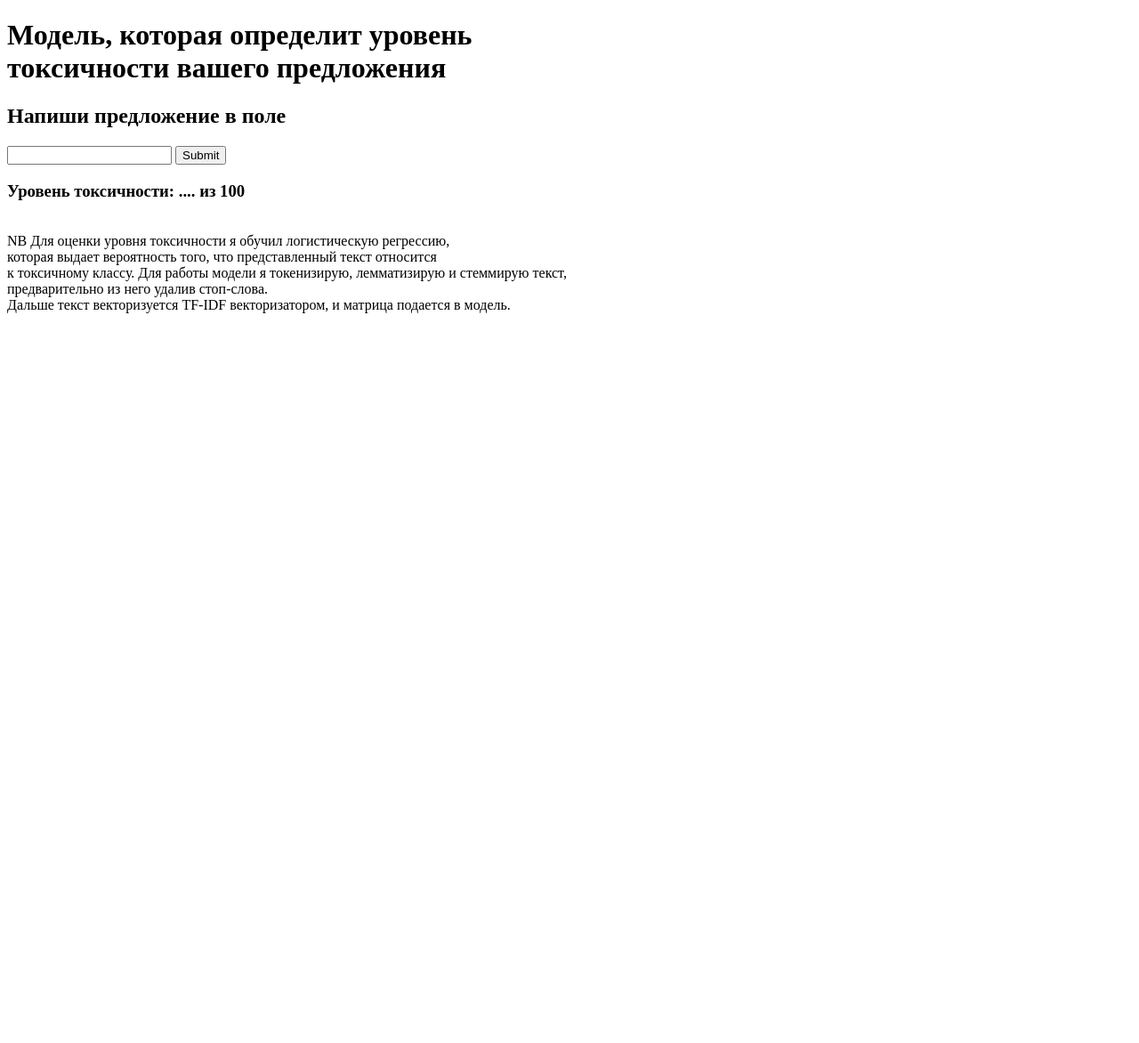
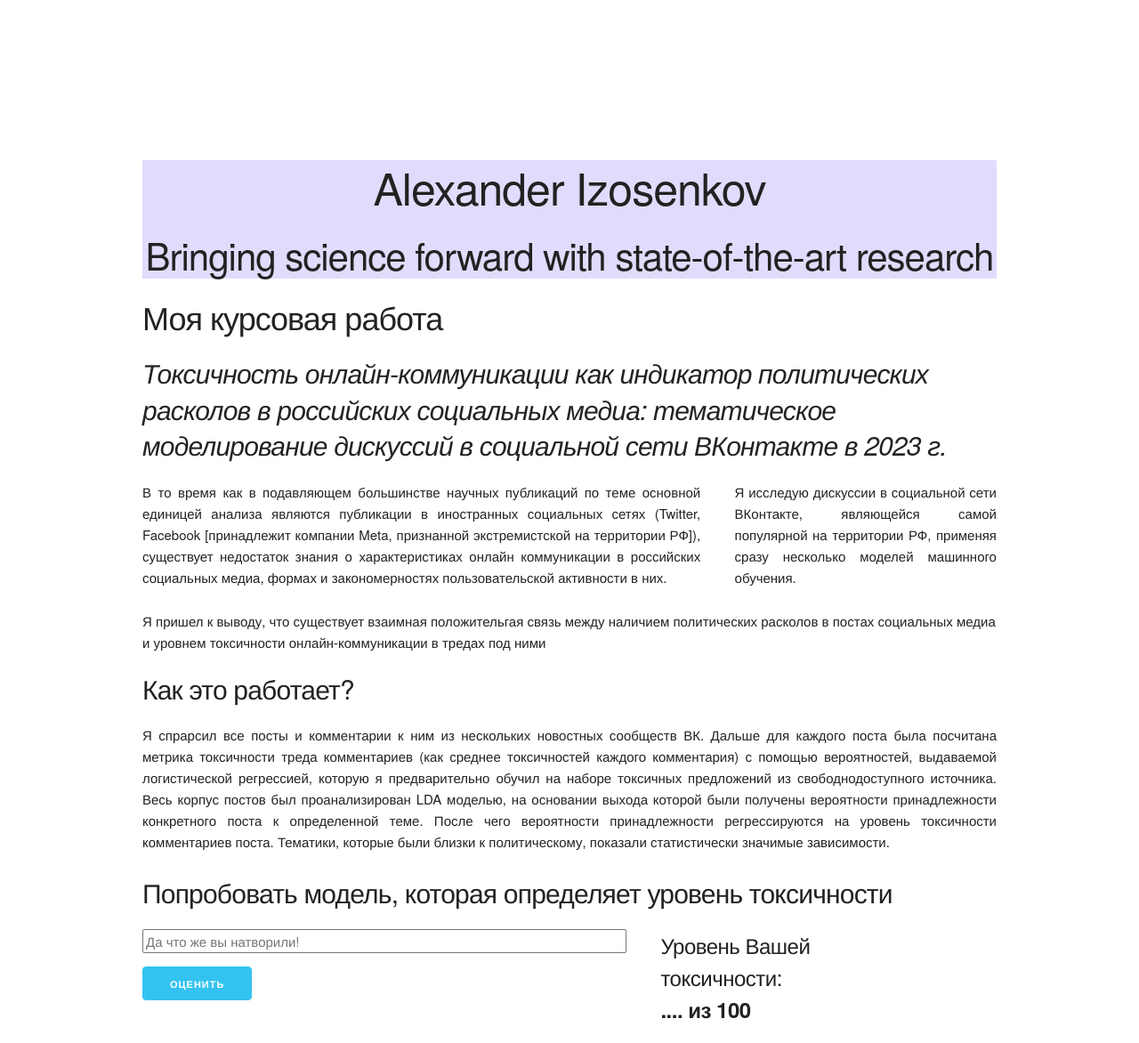
Before and after one commit to izosenkov/flask-app, a Flask app: page / in a window 1280 px wide. Shown: the whole page at 89% size. Before the commit the page ends 352 px from the top, so only its background shows below. Run offline with Flask 3, Linux system fonts and the light colour scheme; parts of the project's set-up code (start-up, migrations or seed data) failed here and were passed over.

Commit message:
add CSS styling

```diff
--- /dev/null
+++ b/static/skeleton.css
@@ -0,0 +1,435 @@
+/*
+* Skeleton V2.0.4
+* Copyright 2014, Dave Gamache
+* www.getskeleton.com
+* Free to use under the MIT license.
+* http://www.opensource.org/licenses/mit-license.php
+* 12/29/2014
+*/
+
+
+/* Table of contents
+––––––––––––––––––––––––––––––––––––––––––––––––––
+- Grid
+- Base Styles
+- Typography
+- Links
+- Buttons
+- Forms
+- Lists
+- Code
+- Tables
+- Spacing
+- Utilities
+- Clearing
+- Media Queries
+*/
+
+
+/* Grid
+–––––––––––––––––––––––––––––––––––––––––––––––––– */
+.container {
+  position: relative;
+  width: 100%;
+  max-width: 960px;
+  margin: 0 auto;
+  padding: 0 20px;
+  box-sizing: border-box; }
+.column,
+.columns {
+  width: 100%;
+  float: left;
+  box-sizing: border-box; }
+
+/* For devices larger than 400px */
+@media (min-width: 400px) {
+  .container {
+    width: 85%;
+    padding: 0; }
+}
+
+/* For devices larger than 550px */
+@media (min-width: 550px) {
+  .container {
+    width: 80%; }
+  .column,
+  .columns {
+    margin-left: 4%; }
+  .column:first-child,
+  .columns:first-child {
+    margin-left: 0; }
+
+  .one.column,
+  .one.columns                    { width: 4.66666666667%; }
+  .two.columns                    { width: 13.3333333333%; }
+  .three.columns                  { width: 22%;            }
+  .four.columns                   { width: 30.6666666667%; }
+  .five.columns                   { width: 39.3333333333%; }
+  .six.columns                    { width: 48%;            }
+  .seven.columns                  { width: 56.6666666667%; }
+  .eight.columns                  { width: 65.3333333333%; }
+  .nine.columns                   { width: 74.0%;          }
+  .ten.columns                    { width: 82.6666666667%; }
+  .eleven.columns                 { width: 91.3333333333%; }
+  .twelve.columns                 { width: 100%; margin-left: 0; }
+
+  .one-third.column               { width: 30.6666666667%; }
+  .two-thirds.column              { width: 65.3333333333%; }
+
+  .one-half.column                { width: 48%; }
+
+  /* Offsets */
+  .offset-by-one.column,
+  .offset-by-one.columns          { margin-left: 8.66666666667%; }
+  .offset-by-two.column,
+  .offset-by-two.columns          { margin-left: 17.3333333333%; }
+  .offset-by-three.column,
+  .offset-by-three.columns        { margin-left: 26%;            }
+  .offset-by-four.column,
+  .offset-by-four.columns         { margin-left: 34.6666666667%; }
+  .offset-by-five.column,
+  .offset-by-five.columns         { margin-left: 43.3333333333%; }
+  .offset-by-six.column,
+  .offset-by-six.columns          { margin-left: 52%;            }
+  .offset-by-seven.column,
+  .offset-by-seven.columns        { margin-left: 60.6666666667%; }
+  .offset-by-eight.column,
+  .offset-by-eight.columns        { margin-left: 69.3333333333%; }
+  .offset-by-nine.column,
+  .offset-by-nine.columns         { margin-left: 78.0%;          }
+  .offset-by-ten.column,
+  .offset-by-ten.columns          { margin-left: 86.6666666667%; }
+  .offset-by-eleven.column,
+  .offset-by-eleven.columns       { margin-left: 95.3333333333%; }
+
+  .offset-by-one-third.column,
+  .offset-by-one-third.columns    { margin-left: 34.6666666667%; }
+  .offset-by-two-thirds.column,
+  .offset-by-two-thirds.columns   { margin-left: 69.3333333333%; }
+
+  .offset-by-one-half.column,
+  .offset-by-one-half.columns     { margin-left: 52%; }
+
+}
+
+
+/* Base Styles
+–––––––––––––––––––––––––––––––––––––––––––––––––– */
+/* NOTE
+html is set to 62.5% so that all the REM measurements throughout Skeleton
+are based on 10px sizing. So basically 1.5rem = 15px :) */
+html {
+  font-size: 62.5%; }
+body {
+  font-size: 1.5em; /* currently ems cause chrome bug misinterpreting rems on body element */
+  line-height: 1.6;
+  font-weight: 400;
+  font-family: "Raleway", "HelveticaNeue", "Helvetica Neue", Helvetica, Arial, sans-serif;
+  color: #222; }
+
+
+/* Typography
+–––––––––––––––––––––––––––––––––––––––––––––––––– */
+h1, h2, h3, h4, h5, h6 {
+  margin-top: 0;
+  margin-bottom: 2rem;
+  font-weight: 300; }
+h1 { font-size: 4.0rem; line-height: 1.2;  letter-spacing: -.1rem;}
+h2 { font-size: 3.6rem; line-height: 1.25; letter-spacing: -.1rem; }
+h3 { font-size: 3.0rem; line-height: 1.3;  letter-spacing: -.1rem; }
+h4 { font-size: 2.4rem; line-height: 1.35; letter-spacing: -.08rem; }
+h5 { font-size: 1.8rem; line-height: 1.5;  letter-spacing: -.05rem; }
+h6 { font-size: 1.5rem; line-height: 1.6;  letter-spacing: 0; }
+
+/* Larger than phablet */
+@media (min-width: 550px) {
+  h1 { font-size: 5.0rem; }
+  h2 { font-size: 4.2rem; }
+  h3 { font-size: 3.6rem; }
+  h4 { font-size: 3.0rem; }
+  h5 { font-size: 2.4rem; }
+  h6 { font-size: 1.5rem; }
+}
+
+p {
+  margin-top: 0; }
+
+
+/* Links
+–––––––––––––––––––––––––––––––––––––––––––––––––– */
+a {
+  color: #1EAEDB; }
+a:hover {
+  color: #0FA0CE; }
+
+
+/* Buttons
+–––––––––––––––––––––––––––––––––––––––––––––––––– */
+.button,
+button,
+input[type="submit"],
+input[type="reset"],
+input[type="button"] {
+  display: inline-block;
+  height: 38px;
+  padding: 0 30px;
+  color: #555;
+  text-align: center;
+  font-size: 11px;
+  font-weight: 600;
+  line-height: 38px;
+  letter-spacing: .1rem;
+  text-transform: uppercase;
+  text-decoration: none;
+  white-space: nowrap;
+  background-color: transparent;
+  border-radius: 4px;
+  border: 1px solid #bbb;
+  cursor: pointer;
+  box-sizing: border-box; }
+.button:hover,
+button:hover,
+input[type="submit"]:hover,
+input[type="reset"]:hover,
+input[type="button"]:hover,
+.button:focus,
+button:focus,
+input[type="submit"]:focus,
+input[type="reset"]:focus,
+input[type="button"]:focus {
+  color: #333;
+  border-color: #888;
+  outline: 0; }
+.button.button-primary,
+button.button-primary,
+input[type="submit"].button-primary,
+input[type="reset"].button-primary,
+input[type="button"].button-primary {
+  color: #FFF;
+  background-color: #33C3F0;
+  border-color: #33C3F0; }
+.button.button-primary:hover,
+button.button-primary:hover,
+input[type="submit"].button-primary:hover,
+input[type="reset"].button-primary:hover,
+input[type="button"].button-primary:hover,
+.button.button-primary:focus,
+button.button-primary:focus,
+input[type="submit"].button-primary:focus,
+input[type="reset"].button-primary:focus,
+input[type="button"].button-primary:focus {
+  color: #FFF;
+  background-color: #1EAEDB;
+  border-color: #1EAEDB; }
+
+
+/* Forms
+–––––––––––––––––––––––––––––––––––––––––––––––––– */
+input[type="email"],
+input[type="number"],
+input[type="search"],
+input[type="text"],
+input[type="tel"],
+input[type="url"],
+input[type="password"],
+textarea,
+select {
+  height: 38px;
+  padding: 6px 10px; /* The 6px vertically centers text on FF, ignored by Webkit */
+  background-color: #fff;
+  border: 1px solid #D1D1D1;
+  border-radius: 4px;
+  box-shadow: none;
+  box-sizing: border-box; }
+/* Removes awkward default styles on some inputs for iOS */
+input[type="email"],
+input[type="number"],
+input[type="search"],
+input[type="text"],
+input[type="tel"],
+input[type="url"],
+input[type="password"],
+textarea {
+  -webkit-appearance: none;
+     -moz-appearance: none;
+          appearance: none; }
+textarea {
+  min-height: 65px;
+  padding-top: 6px;
+  padding-bottom: 6px; }
+input[type="email"]:focus,
+input[type="number"]:focus,
+input[type="search"]:focus,
+input[type="text"]:focus,
+input[type="tel"]:focus,
+input[type="url"]:focus,
+input[type="password"]:focus,
+textarea:focus,
+select:focus {
+  border: 1px solid #33C3F0;
+  outline: 0; }
+label,
+legend {
+  display: block;
+  margin-bottom: .5rem;
+  font-weight: 600; }
+fieldset {
+  padding: 0;
+  border-width: 0; }
+input[type="checkbox"],
+input[type="radio"] {
+  display: inline; }
+label > .label-body {
+  display: inline-block;
+  margin-left: .5rem;
+  font-weight: normal; }
+
+
+/* Lists
+–––––––––––––––––––––––––––––––––––––––––––––––––– */
+ul {
+  list-style: circle inside; }
+ol {
+  list-style: decimal inside; }
+ol, ul {
+  padding-left: 0;
+  margin-top: 0; }
+ul ul,
+ul ol,
+ol ol,
+ol ul {
+  margin: 1.5rem 0 1.5rem 3rem;
+  font-size: 90%; }
+li {
+  margin-bottom: 1rem; }
+
+
+/* Code
+–––––––––––––––––––––––––––––––––––––––––––––––––– */
+code {
+  padding: .2rem .5rem;
+  margin: 0 .2rem;
+  font-size: 90%;
+  white-space: nowrap;
+  background: #F1F1F1;
+  border: 1px solid #E1E1E1;
+  border-radius: 4px; }
+pre > code {
+  display: block;
+  padding: 1rem 1.5rem;
+  white-space: pre; }
+
+
+/* Tables
+–––––––––––––––––––––––––––––––––––––––––––––––––– */
+th,
+td {
+  padding: 12px 15px;
+  text-align: left;
+  border-bottom: 1px solid #E1E1E1; }
+th:first-child,
+td:first-child {
+  padding-left: 0; }
+th:last-child,
+td:last-child {
+  padding-right: 0; }
+
+
+/* Spacing
+–––––––––––––––––––––––––––––––––––––––––––––––––– */
+button,
+.button {
+  margin-bottom: 1rem; }
+input,
+textarea,
+select,
+fieldset {
+  margin-bottom: 1.5rem; }
+pre,
+blockquote,
+dl,
+figure,
+table,
+p,
+ul,
+ol,
+form {
+  margin-bottom: 2.5rem; }
+
+
+/* Utilities
+–––––––––––––––––––––––––––––––––––––––––––––––––– */
+.u-full-width {
+  width: 100%;
+  box-sizing: border-box; }
+.u-max-full-width {
+  max-width: 100%;
+  box-sizing: border-box; }
+.u-pull-right {
+  float: right; }
+.u-pull-left {
+  float: left; }
+
+.header {
+  margin-top: 6rem;
+  text-align: center; }
+
+/* Color and text things
+–––––––––––––––––––––––––––––––––––––––––––––––––– */
+
+.blue{
+background-color: #e2dbfc;
+}
+
+.normaltext {
+  text-align: justify;
+}
+
+/* Misc
+–––––––––––––––––––––––––––––––––––––––––––––––––– */
+hr {
+  margin-top: 3rem;
+  margin-bottom: 3.5rem;
+  border-width: 0;
+  border-top: 1px solid #E1E1E1; }
+
+
+/* Clearing
+–––––––––––––––––––––––––––––––––––––––––––––––––– */
+
+/* Self Clearing Goodness */
+.container:after,
+.row:after,
+.u-cf {
+  content: "";
+  display: table;
+  clear: both; }
+
+
+/* Media Queries
+–––––––––––––––––––––––––––––––––––––––––––––––––– */
+/*
+Note: The best way to structure the use of media queries is to create the queries
+near the relevant code. For example, if you wanted to change the styles for buttons
+on small devices, paste the mobile query code up in the buttons section and style it
+there.
+*/
+
+
+/* Larger than mobile */
+@media (min-width: 400px) {
+    .header {
+      margin-top: 18rem; }
+}
+
+/* Larger than phablet (also point when grid becomes active) */
+@media (min-width: 550px) {}
+
+/* Larger than tablet */
+@media (min-width: 750px) {}
+
+/* Larger than desktop */
+@media (min-width: 1000px) {}
+
+/* Larger than Desktop HD */
+@media (min-width: 1200px) {}
--- a/templates/form.html
+++ b/templates/form.html
@@ -1,22 +1,96 @@
 <!DOCTYPE html>
-<html lang="en">
 <head>
-    <meta charset="UTF-8">
-    <title>Alexander Izosenkov</title>
-</head>
+        <meta charset="UTF-8">
+        <meta name="viewport" content="width=device-width, initial-scale=1">
+        <title>Alexander Izosenkov </title>
+        <meta name="description" content="Рассказываю про себя и свои исследования"/>
+        <meta name="keywords" content="Изосенков, Александр Изосенков, Александр Александрович Изосенков, тематическое моделирование, BERT"/>
+        <meta name="author" content="<author>" />
+        <meta name="copyright" content="<author>" />
+        <meta name="robots" content="index"/>
+        <meta name="robots" content="follow"/>
+        <meta name="msapplication-TileColor" content="#da532c">
+        <meta name="theme-color" content="#ffffff">
+
+
+        <link rel="stylesheet" href="{{ url_for('static', filename='normalize.css') }}"/>
+        <link rel="stylesheet" href="{{ url_for('static', filename='skeleton.css') }}"/>
+
+    </head>
+
+
+
 <body>
-    <h1>Модель, которая определит уровень <br> токсичности вашего предложения</h1>
-    <h2>Напиши предложение в поле</h2>
+<div class="container">
+    <section class="blue">
+    <section class="header">
+      <h1 class="title">Alexander Izosenkov</h1>
+        <h2 class="title">Bringing science forward with state-of-the-art research</h2>
+    </section>
+    </section>
 
-<form method="POST">
-    <input name="text">
-    <input type="submit">
-</form>
+    <div class="row">
+        <h3> Моя курсовая работа </h3>
+        <h4>
+            <i>Токсичность онлайн-коммуникации как индикатор политических расколов в российских социальных медиа:
+                тематическое моделирование дискуссий в социальной сети ВКонтакте в 2023 г. </i>
+        </h4>
 
-<h3> Уровень токсичности: {{ level }} из 100 </h3> <br>
+    </div>
 
-NB Для оценки уровня токсичности я обучил логистическую регрессию, <br> которая выдает вероятность того, что представленный текст относится <br> к токсичному классу. Для работы модели я токенизирую,
-лемматизирую и стеммирую текст, <br> предварительно из него удалив стоп-слова. <br> Дальше текст векторизуется TF-IDF векторизатором, и матрица подается в модель.
+    <div class="row">
+        <section class="normaltext">
+        <div class="two-thirds column">
+            <p> В то время как в подавляющем большинстве научных публикаций по теме основной единицей анализа являются
+                публикации в иностранных социальных сетях
+                (Twitter, Facebook [принадлежит компании Meta, признанной экстремистской на территории РФ]),
+                существует недостаток знания о характеристиках онлайн коммуникации в российских социальных медиа, формах
+            и закономерностях пользовательской активности в них.</p>
+        </div>
+        <div class="one-third column">
+        <p> Я исследую дискуссии в социальной сети ВКонтакте, являющейся самой популярной на
+            территории РФ, применяя сразу несколько моделей машинного обучения. </p>
+            </div>
+        </section>
 
+
+
+        </div>
+
+
+    <div class="row">
+        <h6> Я пришел к выводу, что существует взаимная положительгая связь между наличием политических расколов
+            в постах социальных медиа и уровнем токсичности онлайн-коммуникации в тредах под ними</h6>
+    </div>
+
+    <div class="row">
+    <h4> Как это работает? </h4>
+        <p class="normaltext">Я спрарсил все посты и комментарии к ним из нескольких новостных сообществ ВК. Дальше для
+            каждого поста была посчитана метрика токсичности треда комментариев
+            (как среднее токсичностей каждого комментария) с помощью вероятностей, выдаваемой логистической регрессией,
+        которую я предварительно обучил на наборе токсичных предложений из свободнодоступного источника. Весь корпус
+            постов был проанализирован LDA моделью, на основании выхода которой были получены вероятности принадлежности
+        конкретного поста к определенной теме. После чего вероятности принадлежности регрессируются на уровень токсичности
+        комментариев поста. Тематики, которые были близки к политическому, показали статистически значимые зависимости.</p>
+    </div>
+
+    <div class="row">
+    <h4> Попробовать модель, которая определяет уровень токсичности </h4>
+  </div>
+
+    <div class="row">
+        <div class="seven columns">
+            <form method="POST">
+                <input class="u-full-width" name="text" placeholder="Да что же вы натворили!">
+                <input class="button-primary" type="submit" value="Оценить">
+            </form>
+        </div>
+        <div class="four columns">
+        <h5> Уровень Вашей токсичности: <br> <b> {{ level }} из 100 </b> </h5>
+        </div>
+
+  </div>
+
+</div>
 </body>
 </html>
```
Also changed, not shown: static/normalize.css (added).
